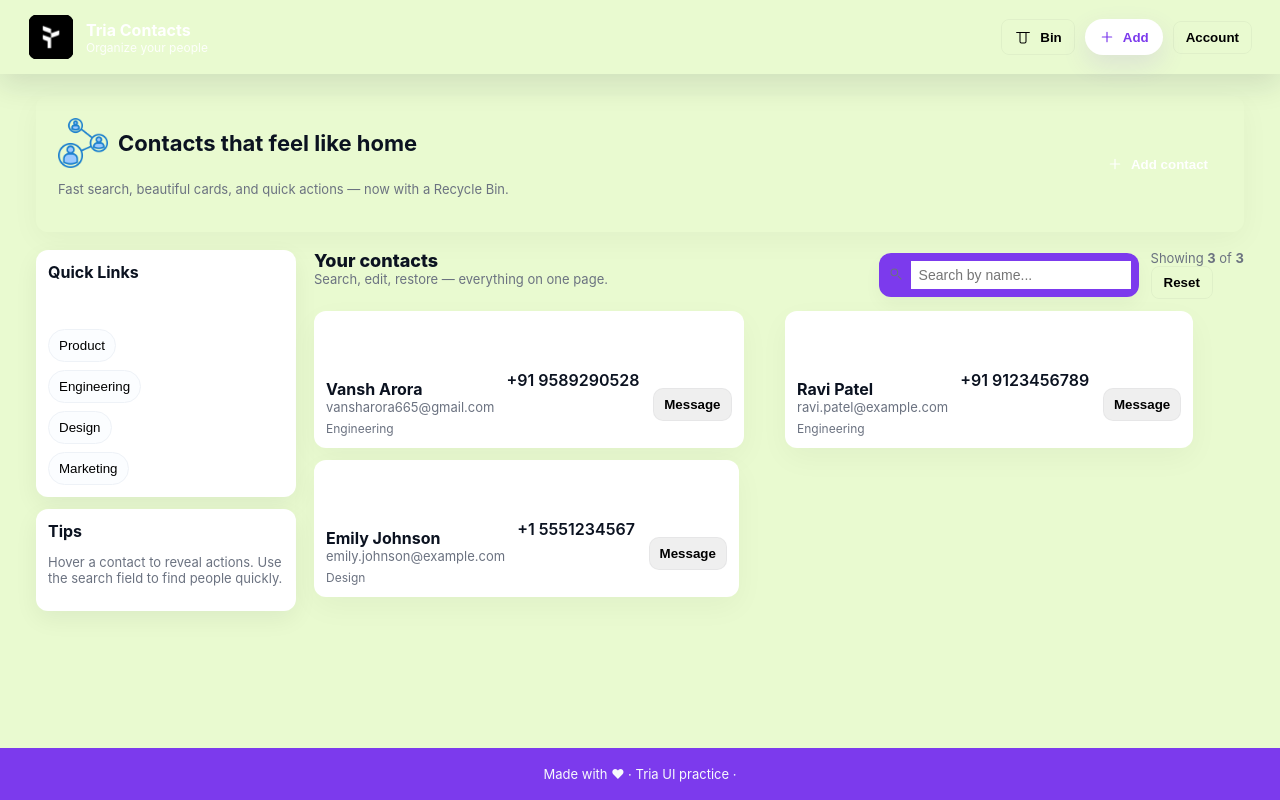
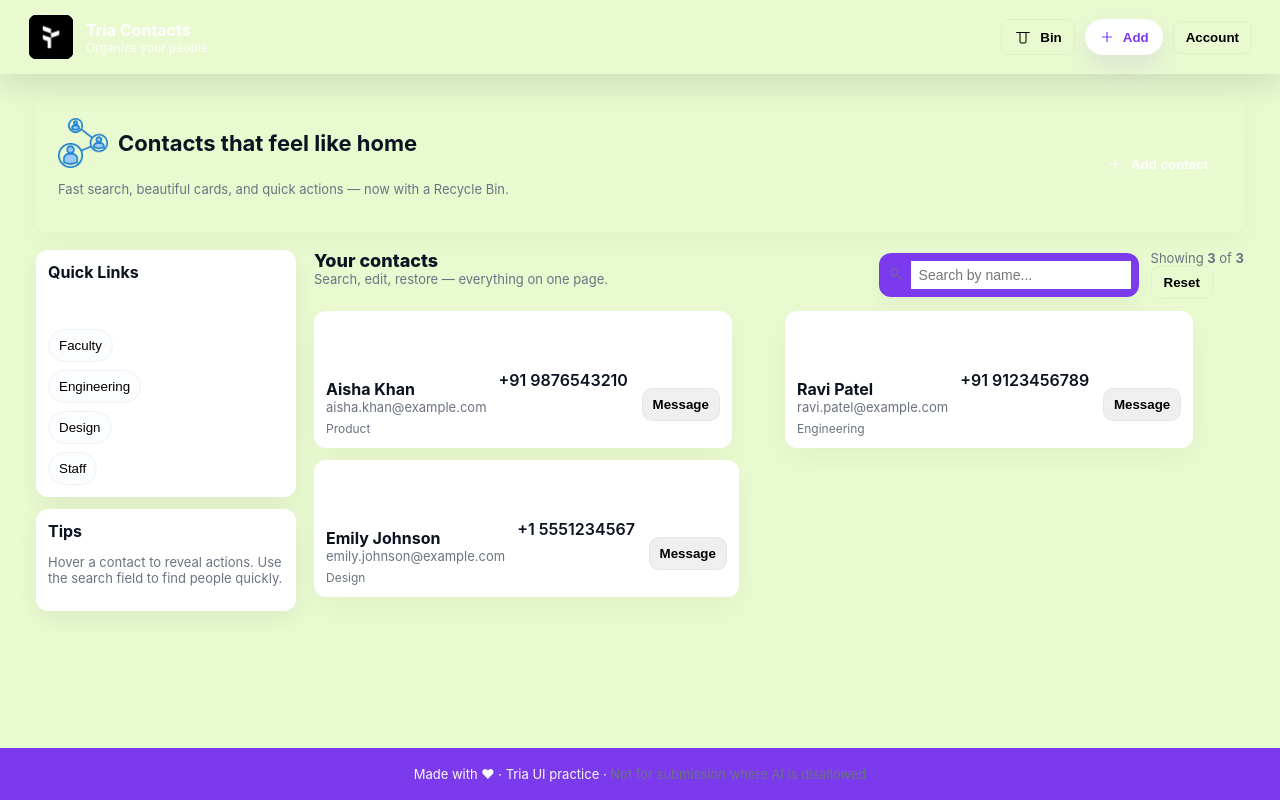
Before and after one commit to vansharora665/TriaAssignment, a React (Vite) app: page / in a window 1280 px wide. Built offline with nearby package versions, Linux system fonts and the light colour scheme.

Commit message:
Update App.jsx

```diff
--- a/src/App.jsx
+++ b/src/App.jsx
@@ -17,7 +17,7 @@ const TRASH_EXPIRE_MS = 7 * 24 * 60 * 60 * 1000; // 7 days
 /* ---- utilities ---- */
 function getSampleContacts() {
   const seed = [
-    { id: 1, name: "Vansh Arora", email: "vansharora665@gmail.com", country: "+91", phone: "9589290528", role: "Engineering", photo: "" },
+    { id: 1, name: "Aisha Khan", email: "aisha.khan@example.com", country: "+91", phone: "9876543210", role: "Product", photo: "" },
     { id: 2, name: "Ravi Patel", email: "ravi.patel@example.com", country: "+91", phone: "9123456789", role: "Engineering", photo: "" },
     { id: 3, name: "Emily Johnson", email: "emily.johnson@example.com", country: "+1", phone: "5551234567", role: "Design", photo: "" },
   ];
@@ -101,7 +101,7 @@ function TopBar({ onCreate, trashCount, onOpenTrash }) {
 }
 
 function SideNav({ activeTeam, setActiveTeam }) {
-  const teams = ["All", "Product", "Engineering", "Design", "Marketing"];
+  const teams = ["All", "Faculty", "Engineering", "Design", "Staff"];
   return (
     <aside className="sidebar">
       <div className="sidebar__card">
@@ -241,7 +241,7 @@ function ContactEditor({ initial = null, onCancel, onSave }) {
           </select>
           <input className="input" placeholder="Phone digits only" value={phone} onChange={(e) => setPhone(e.target.value.replace(/\D/g, ""))} />
         </div>
-        <input className="input" placeholder="Role (Product / Eng / Design)" value={role} onChange={(e) => setRole(e.target.value)} />
+        <input className="input" placeholder="Role (Engineering / Design / Faculty / Staff)" value={role} onChange={(e) => setRole(e.target.value)} />
       </div>
 
       <div className="form__actions">
@@ -464,7 +464,7 @@ export default function App() {
       </div>
 
       <footer className="footer">
-        <div>Made with ♥ · Tria UI practice · </div>
+        <div>Made with ♥ · Tria UI practice · <small className="muted">Not for submission where AI is disallowed</small></div>
       </footer>
 
       {/* modals */}
```
